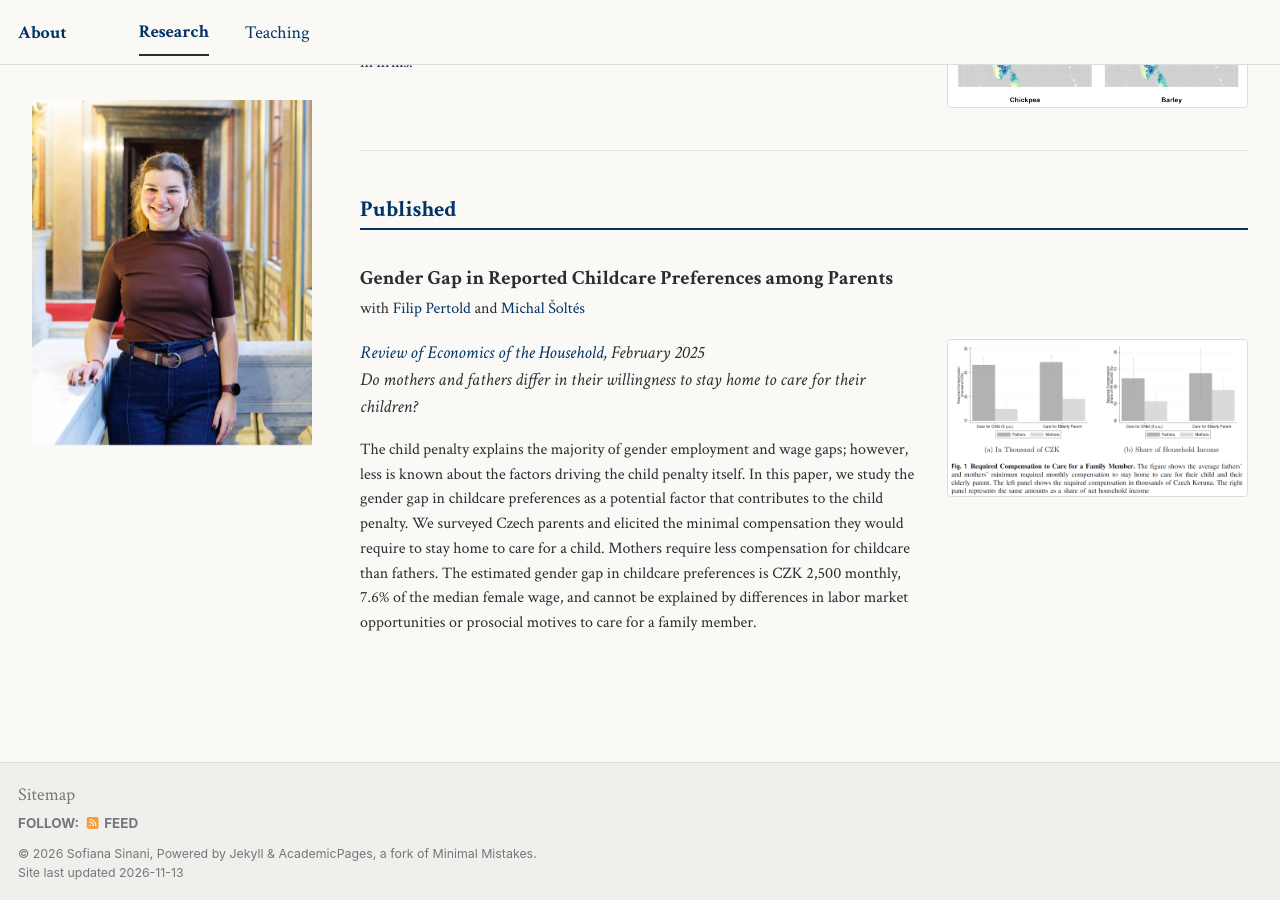
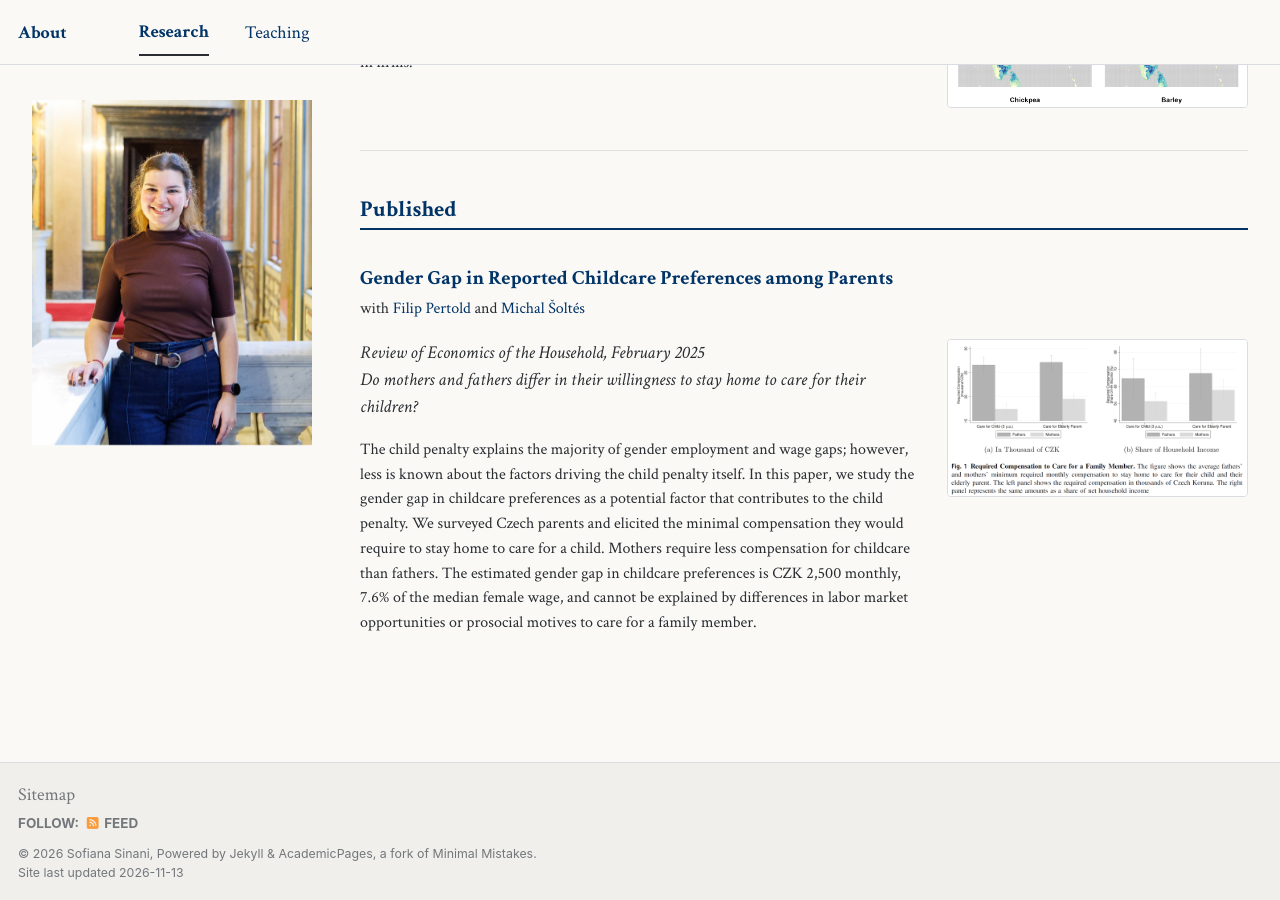
Before and after one commit to sofianasinani/sofianasinani.github.io, a Jekyll site: the page built from _pages/publications.md, in a window 1280 px wide and 900 px high, scrolled down 1511 px. Built offline with Jekyll 4.4.1, drawn with Linux system fonts in a browser that asks for light colours; a script bundle is joined from its source files by our own code; library files that are not in the unit come from our copies.

Commit message:
Refactor publications page layout and content

```diff
--- a/_pages/publications.md
+++ b/_pages/publications.md
@@ -126,13 +126,13 @@ author_profile: true
 
 <article class="paper-row" markdown="1">
 <header class="paper-header">
-<h3 class="paper-title">Gender Gap in Reported Childcare Preferences among Parents</h3>
+<h3 class="paper-title"><a href="[https://link.springer.com/journal/11150](https://link.springer.com/article/10.1007/s11150-025-09764-7)">Gender Gap in Reported Childcare Preferences among Parents</a></h3>
 <p class="paper-coauthors">with <a href="https://sites.google.com/site/fpertold/">Filip Pertold</a> and <a href="https://sites.google.com/view/msoltes/home">Michal Šoltés</a></p>
 </header>
 <div class="paper-body" markdown="1">
 <div class="paper-text" markdown="1">
 
-<em><a href="https://link.springer.com/journal/11150">Review of Economics of the Household</a>, February 2025</em>
+<em>Review of Economics of the Household, February 2025</em>
 <br>
 <em>Do mothers and fathers differ in their willingness to stay home to care for their children?</em>
 <br>
```
